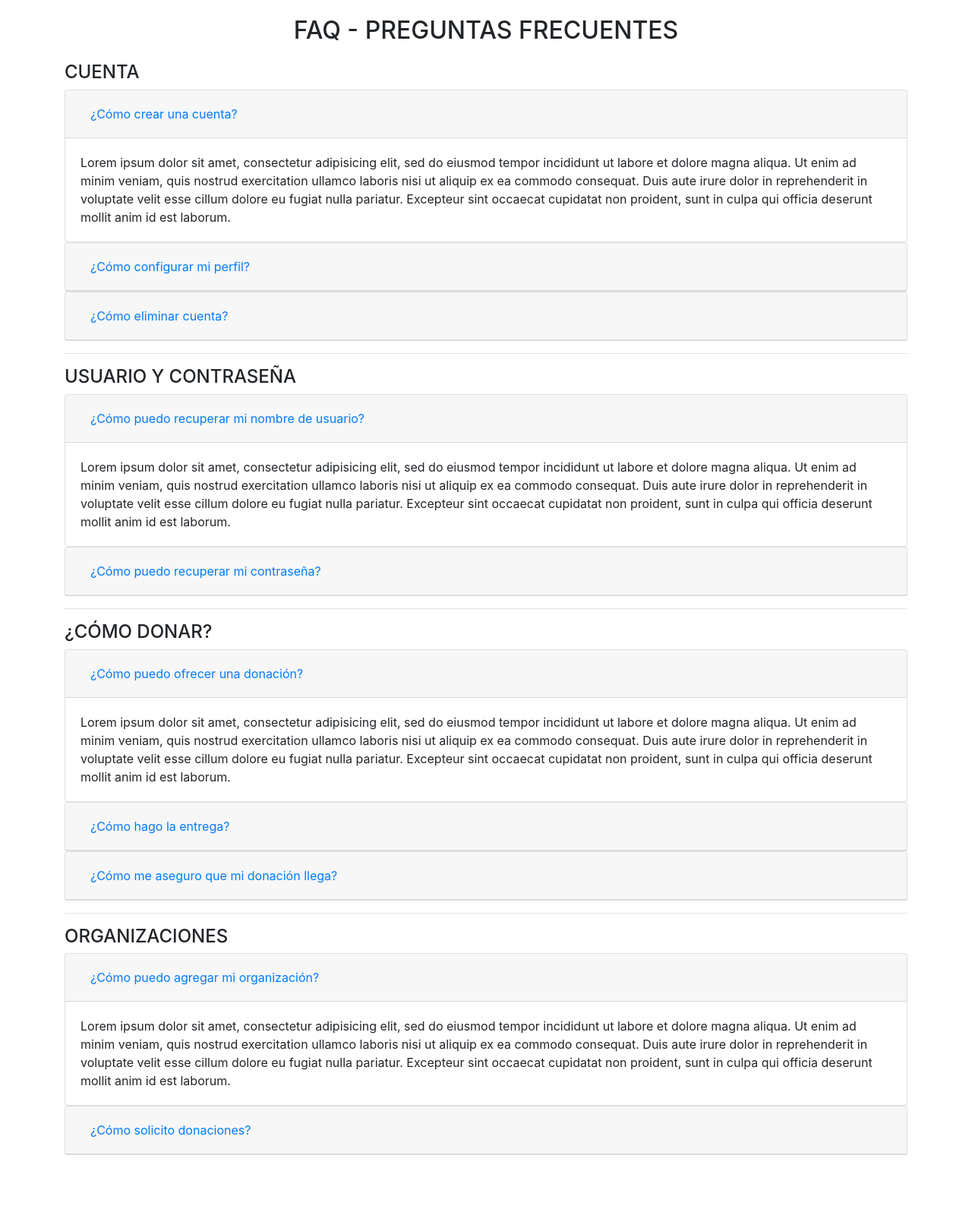
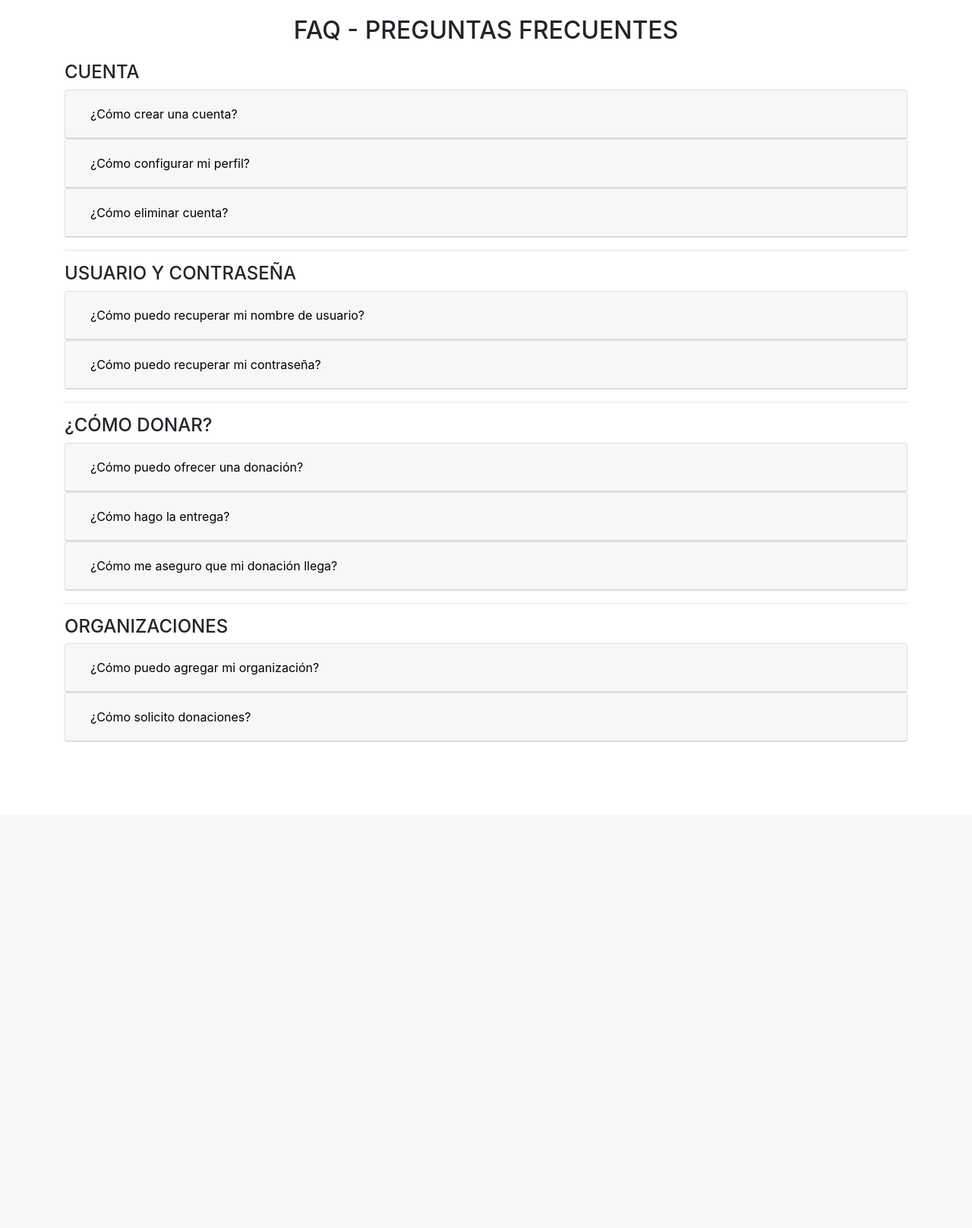
Before and after one commit to agustinnadalich/Proyecto-Integrador, a PHP site: page /FAQ.HTML in a window 1280 px wide. Shown: the whole page at 76% size. After the commit the page ends 977 px from the top, so only its background shows below. Run offline with PHP 8.4, Linux system fonts and the light colour scheme.

Commit message:
detalles en body.css

```diff
--- a/FAQ.HTML
+++ b/FAQ.HTML
@@ -29,13 +29,13 @@
           <div class="card">
             <div class="card-header" id="preg-faq-cuenta-1">
               <h5 class="mb-0">
-                <button class="btn btn-link" data-toggle="collapse" data-target="#faq-cuenta-1" aria-expanded="true" aria-controls="faq-cuenta-1">
+                <button class="btn btn-link collapsed" data-toggle="collapse" data-target="#faq-cuenta-1" aria-expanded="true" aria-controls="faq-cuenta-1">
                   ¿Cómo crear una cuenta?
                 </button>
               </h5>
             </div>
 
-            <div id="faq-cuenta-1" class="collapse show" aria-labelledby="preg-faq-cuenta-1" data-parent="#accordion">
+            <div id="faq-cuenta-1" class="collapse" aria-labelledby="preg-faq-cuenta-1" data-parent="#accordion">
               <div class="card-body">
               Lorem ipsum dolor sit amet, consectetur adipisicing elit, sed do eiusmod tempor incididunt ut labore et dolore magna aliqua. Ut enim ad minim veniam, quis nostrud exercitation ullamco laboris nisi ut aliquip ex ea commodo consequat. Duis aute irure dolor in reprehenderit in voluptate velit esse cillum dolore eu fugiat nulla pariatur. Excepteur sint occaecat cupidatat non proident, sunt in culpa qui officia deserunt mollit anim id est laborum.
               </div>
@@ -78,13 +78,13 @@
           <div class="card">
             <div class="card-header" id="preg-faq-pass-1">
               <h5 class="mb-0">
-                <button class="btn btn-link" data-toggle="collapse" data-target="#faq-pass-1" aria-expanded="true" aria-controls="faq-pass-1">
+                <button class="btn btn-link collapsed" data-toggle="collapse" data-target="#faq-pass-1" aria-expanded="true" aria-controls="faq-pass-1">
                   ¿Cómo puedo recuperar mi nombre de usuario?
                 </button>
               </h5>
             </div>
 
-            <div id="faq-pass-1" class="collapse show" aria-labelledby="preg-faq-pass-1" data-parent="#accordion">
+            <div id="faq-pass-1" class="collapse" aria-labelledby="preg-faq-pass-1" data-parent="#accordion">
               <div class="card-body">
               Lorem ipsum dolor sit amet, consectetur adipisicing elit, sed do eiusmod tempor incididunt ut labore et dolore magna aliqua. Ut enim ad minim veniam, quis nostrud exercitation ullamco laboris nisi ut aliquip ex ea commodo consequat. Duis aute irure dolor in reprehenderit in voluptate velit esse cillum dolore eu fugiat nulla pariatur. Excepteur sint occaecat cupidatat non proident, sunt in culpa qui officia deserunt mollit anim id est laborum.
               </div>
@@ -115,13 +115,13 @@
           <div class="card">
             <div class="card-header" id="preg-faq-ofrecer-1">
               <h5 class="mb-0">
-                <button class="btn btn-link" data-toggle="collapse" data-target="#faq-ofrecer-1" aria-expanded="true" aria-controls="faq-ofrecer-1">
+                <button class="btn btn-link collapsed" data-toggle="collapse" data-target="#faq-ofrecer-1" aria-expanded="true" aria-controls="faq-ofrecer-1">
                   ¿Cómo puedo ofrecer una donación?
                 </button>
               </h5>
             </div>
 
-            <div id="faq-ofrecer-1" class="collapse show" aria-labelledby="preg-faq-ofrecer-1" data-parent="#accordion">
+            <div id="faq-ofrecer-1" class="collapse" aria-labelledby="preg-faq-ofrecer-1" data-parent="#accordion">
               <div class="card-body">
               Lorem ipsum dolor sit amet, consectetur adipisicing elit, sed do eiusmod tempor incididunt ut labore et dolore magna aliqua. Ut enim ad minim veniam, quis nostrud exercitation ullamco laboris nisi ut aliquip ex ea commodo consequat. Duis aute irure dolor in reprehenderit in voluptate velit esse cillum dolore eu fugiat nulla pariatur. Excepteur sint occaecat cupidatat non proident, sunt in culpa qui officia deserunt mollit anim id est laborum.
               </div>
@@ -163,13 +163,13 @@
           <div class="card">
             <div class="card-header" id="preg-faq-org-1">
               <h5 class="mb-0">
-                <button class="btn btn-link" data-toggle="collapse" data-target="#faq-org-1" aria-expanded="true" aria-controls="faq-org-1">
+                <button class="btn btn-link collapsed" data-toggle="collapse" data-target="#faq-org-1" aria-expanded="true" aria-controls="faq-org-1">
                   ¿Cómo puedo agregar mi organización?
                 </button>
               </h5>
             </div>
 
-            <div id="faq-org-1" class="collapse show" aria-labelledby="preg-faq-org-1" data-parent="#accordion">
+            <div id="faq-org-1" class="collapse" aria-labelledby="preg-faq-org-1" data-parent="#accordion">
               <div class="card-body">
               Lorem ipsum dolor sit amet, consectetur adipisicing elit, sed do eiusmod tempor incididunt ut labore et dolore magna aliqua. Ut enim ad minim veniam, quis nostrud exercitation ullamco laboris nisi ut aliquip ex ea commodo consequat. Duis aute irure dolor in reprehenderit in voluptate velit esse cillum dolore eu fugiat nulla pariatur. Excepteur sint occaecat cupidatat non proident, sunt in culpa qui officia deserunt mollit anim id est laborum.
               </div>
--- a/body.html
+++ b/body.html
@@ -12,6 +12,7 @@
   <body>
   <div class="container">
 
+<a href="https://www.freepik.es/fotos-vectores-gratis/negocios">Vector de negocios creado por dooder - www.freepik.es</a>
               <!-- HEADER -->
 
 
--- a/css/faq.css
+++ b/css/faq.css
@@ -28,3 +28,13 @@
 		h1{
 			text-align: center;
 		}
+button{
+			text-decoration: none;
+		}
+.btn-link{
+	color: black;
+}
+.btn-link:hover{
+	color: black;
+	font-weight: bold;
+}
```
